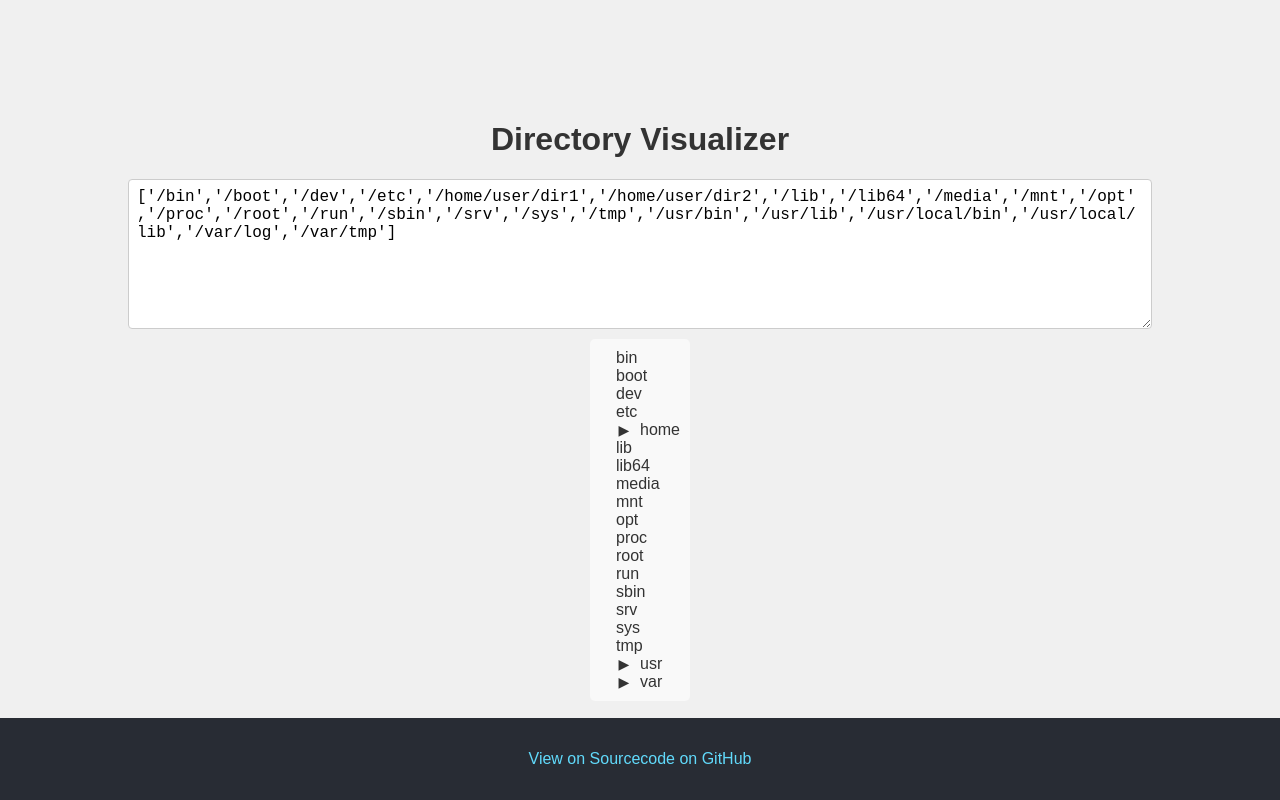
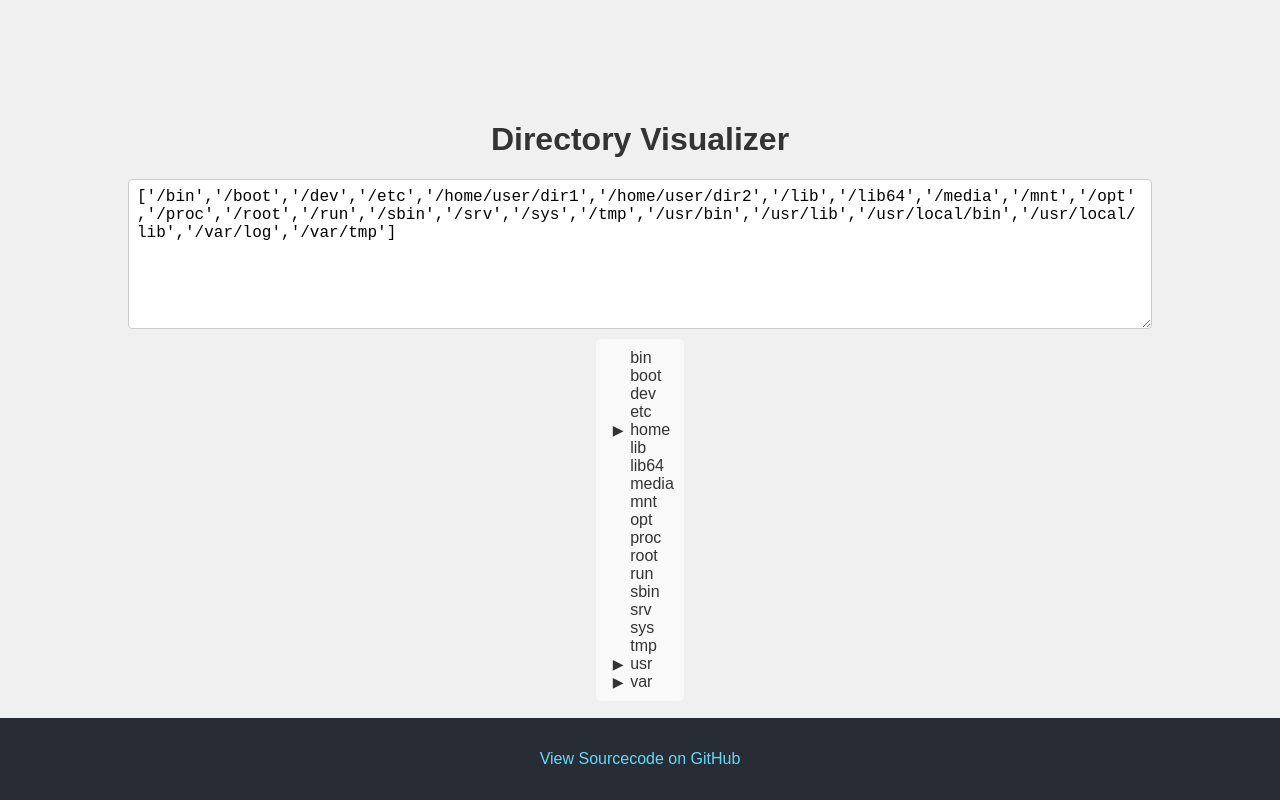
Before and after one commit to 0xApplePie/directory-gui-demo, a React (Create React App) app: page / in a window 1280 px wide. Built offline with nearby package versions, Linux system fonts and the light colour scheme.

Commit message:
fixed rendering indentation

```diff
--- a/src/components/DirectoryTreeNode.tsx
+++ b/src/components/DirectoryTreeNode.tsx
@@ -2,17 +2,22 @@ import React, { useState } from 'react'
 import styled from 'styled-components'
 import { TreeNodeProps } from '../types/types'
 
-const NodeContainer = styled.div`
-  margin-left: 1rem;
+const NodeContent = styled.div`
+  display: flex;
+  align-items: center;
+`
+
+// Container for each node with indentation based on level
+const NodeContainer = styled.div<{ level: number }>`
+  padding-left: ${({ level }) => level * 1.5}rem;
   cursor: pointer;
   display: flex;
   align-items: center;
 `
 
+// Separate container for the icon to ensure consistent alignment
 const CollapsibleIcon = styled.span`
-  margin-right: 0.5rem;
-  display: inline-block;
-  width: 1rem;
+  width: 1.5rem;
   text-align: center;
 `
 
@@ -20,8 +25,7 @@ const NodeName = styled.span`
   font-size: 1rem;
   color: #333;
 `
-
-const TreeNode: React.FC<TreeNodeProps> = ({ node }) => {
+const TreeNode: React.FC<TreeNodeProps> = ({ node, level = 0 }) => {
   const [collapsed, setCollapsed] = useState(true)
 
   const handleToggle = () => {
@@ -30,15 +34,18 @@ const TreeNode: React.FC<TreeNodeProps> = ({ node }) => {
 
   return (
     <div>
-      <NodeContainer onClick={handleToggle}>
-        {node.children.length > 0 && (
-          <CollapsibleIcon>{collapsed ? '▶' : '▼'}</CollapsibleIcon>
-        )}
-        <NodeName>{node.name}</NodeName>
+      <NodeContainer onClick={handleToggle} level={level}>
+        <CollapsibleIcon>
+          {node.children.length > 0 && (collapsed ? '▶' : '▼')}
+        </CollapsibleIcon>
+        <NodeContent>
+          {level > 0 && '└\u00A0'} {/* non breaking space char*/}
+          <NodeName> {node.name}</NodeName>
+        </NodeContent>
       </NodeContainer>
       {!collapsed &&
         node.children.map((child, index) => (
-          <TreeNode key={index} node={child} />
+          <TreeNode key={index} node={child} level={level + 1} />
         ))}
     </div>
   )
--- a/src/components/DirectoryTreeView.tsx
+++ b/src/components/DirectoryTreeView.tsx
@@ -52,11 +52,13 @@ const TreeView: React.FC<TreeViewProps> = ({ pathString }) => {
   const paths = parsePaths(pathString)
   const treeData = transformToTree(paths)
 
+  //console.log(treeData)
+
   return (
     <TreeViewContainer>
       {treeData.map((node, index) => (
         <>
-          <TreeNode key={index} node={node} />
+          <TreeNode key={index} node={node} level={0} />
         </>
       ))}
     </TreeViewContainer>
--- a/src/components/Footer.tsx
+++ b/src/components/Footer.tsx
@@ -29,7 +29,7 @@ const Footer: React.FC = () => {
           target='_blank'
           rel='noopener noreferrer'
         >
-          View on Sourcecode on GitHub
+          View Sourcecode on GitHub
         </FooterLink>
       </p>
     </FooterContainer>
--- a/src/types/types.ts
+++ b/src/types/types.ts
@@ -5,4 +5,5 @@ export type Directory = {
 
 export type TreeNodeProps = {
   node: Directory
+  level?: number
 }
```
